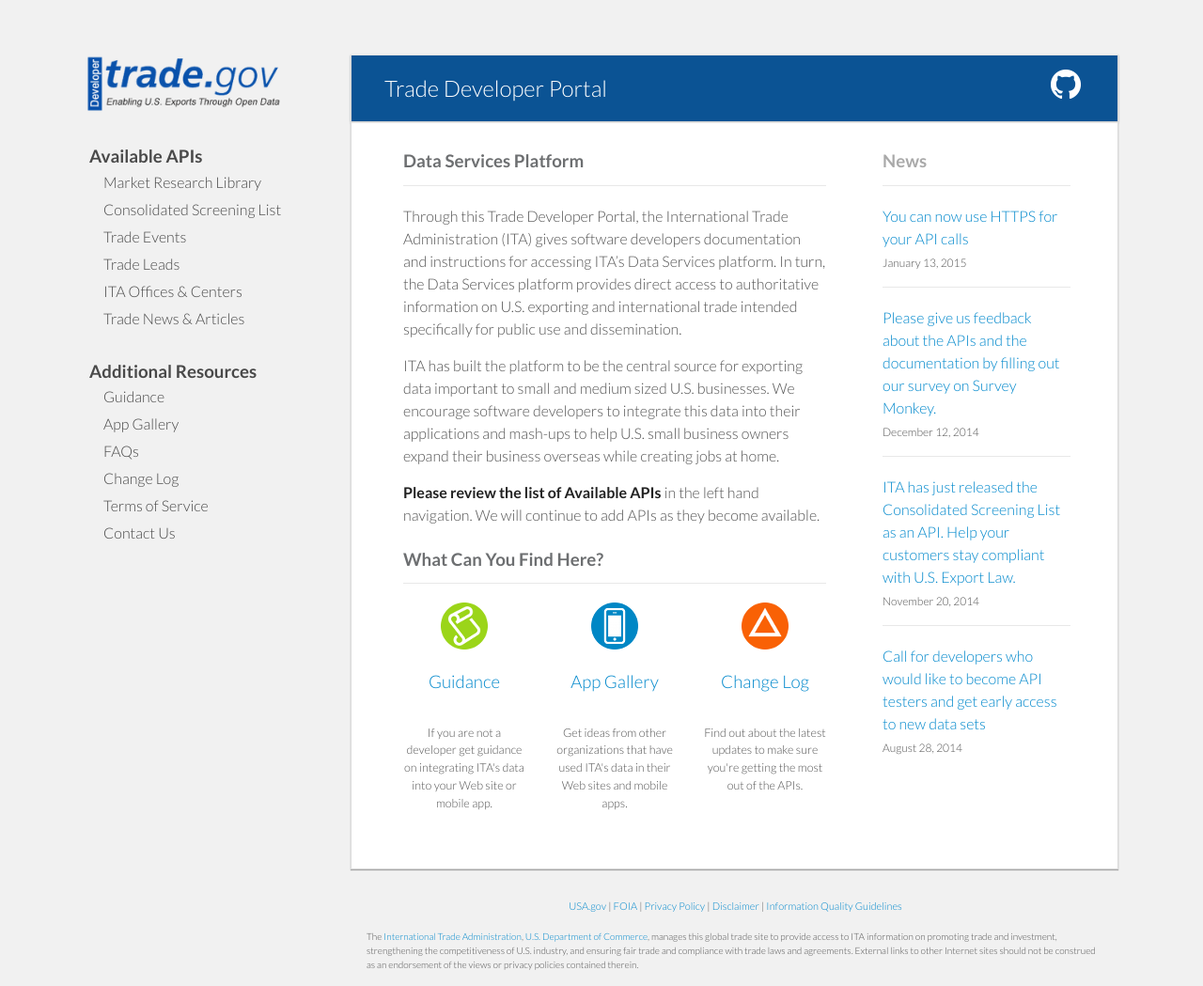
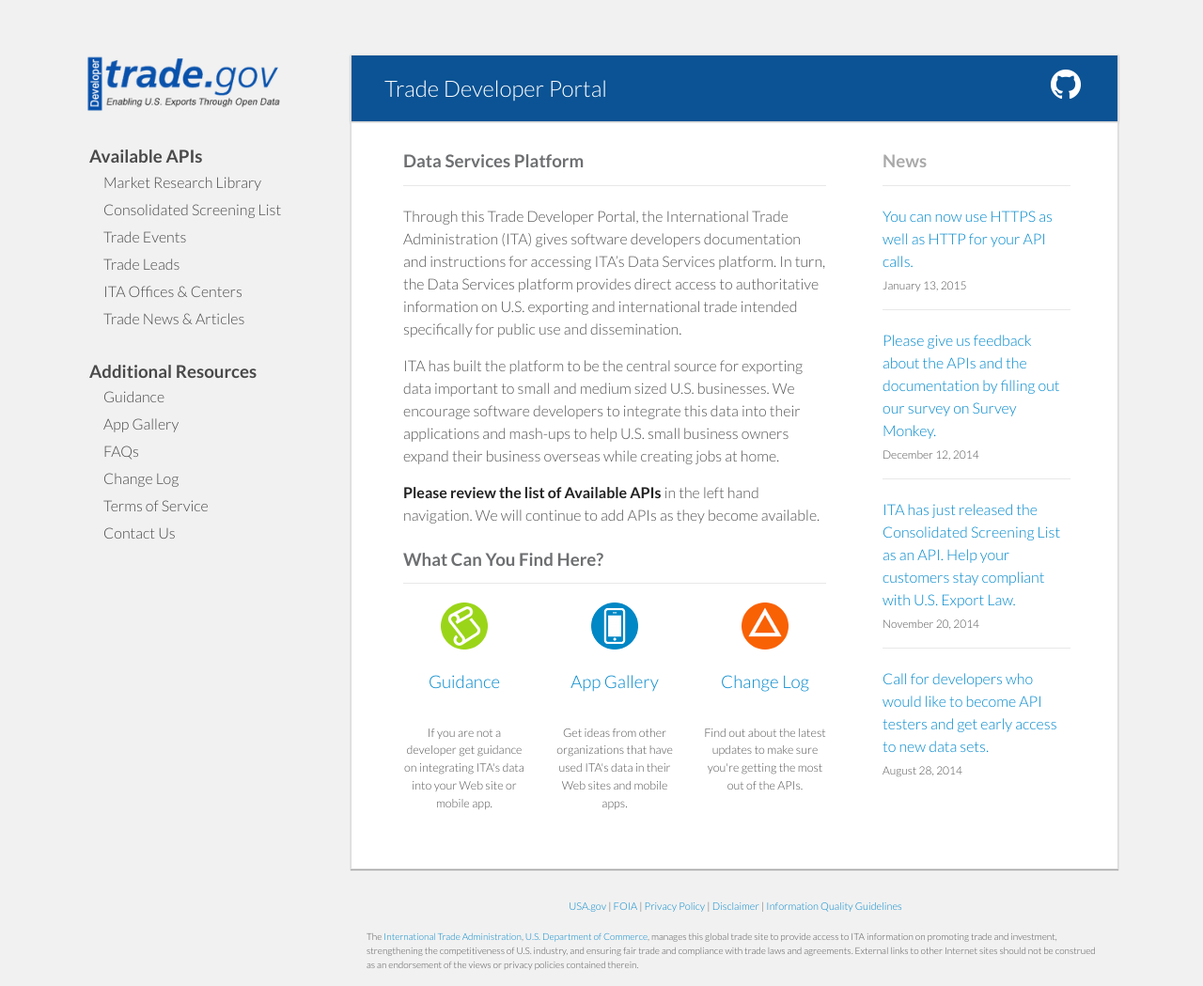
Before and after one commit to InternationalTradeAdministration/developerportal, a Jekyll site: the page index.html, which Jekyll copies as it is, in a window 1280 px wide and 1049 px high. Shown: the whole window at 94% size. Built offline with Jekyll 4.4.1, drawn with Linux system fonts in a browser that asks for light colours; nearby versions of some CDN libraries.

Commit message:
Minor edits

```diff
--- a/index.html
+++ b/index.html
@@ -116,7 +116,7 @@
 		<!--news line 1-->
 		<p>
 		<a href="https://github.com/InternationalTradeAdministration/developerportal/wiki/You-Can-Now-Use-HTTPS-for-Your-Calls">
-		<p class="news">You can now use HTTPS for your API calls</p>
+		<p class="news">You can now use HTTPS as well as HTTP for your API calls.</p>
 		</a>
 		<h7>January 13, 2015</h7>
 		</p>
@@ -141,7 +141,7 @@
 		<!--news line 4-->
 		<p class="list">
 		<a href="contact-us.html">
-		<p class="news">Call for developers who would like to become API testers and get early access to new data sets</p>
+		<p class="news">Call for developers who would like to become API testers and get early access to new data sets.</p>
 		</a>
 		<h7>August 28, 2014</h7>
 		</p>
```
